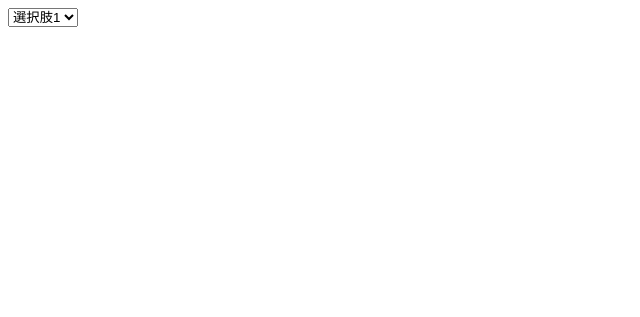
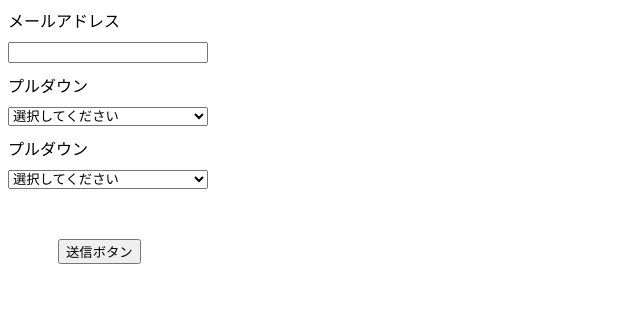
Before and after one commit to negi524/html-validation-recipe, a website: page index.html in a window 1280 px wide. Shown: the whole page, without its empty margins (0-640 px from the left). Drawn offline with Linux system fonts and the light colour scheme.

Commit message:
feat: サンプル実装

```diff
--- a/index.html
+++ b/index.html
@@ -3,15 +3,32 @@
 <head>
   <meta charset="UTF-8">
   <meta name="viewport" content="width=device-width, initial-scale=1.0">
+  <link rel="stylesheet" href="style.css">
   <title>Document</title>
 </head>
 <body>
-  <form>
-    <select name="sample-pulldown">
-      <option>選択肢1</option>
-      <option>選択肢2</option>
-      <option>選択肢3</option>
-    </select>
-  </form>
+  <div class="wrapper">
+    <form>
+      <div class="form-container">
+        <label>メールアドレス</label>
+        <input type="email" required />
+        <label>プルダウン</label>
+        <select name="sample-pulldown" required>
+          <option value="">選択してください</option>
+          <option value="1">選択肢1</option>
+          <option value="2">選択肢2</option>
+          <option value="3">選択肢3</option>
+        </select>
+        <label>プルダウン</label>
+        <select name="sample-pulldown" required>
+          <option value="">選択してください</option>
+          <option value="1">選択肢1</option>
+          <option value="2">選択肢2</option>
+          <option value="3">選択肢3</option>
+        </select>
+      </div>
+      <button class="form-btn">送信ボタン</button>
+    </form>
+  </div>
 </body>
 </html>
--- a/mise.toml
+++ b/mise.toml
@@ -1,2 +1,6 @@
 [tools]
 "npm:http-server" = "latest"
+
+[tasks.dev]
+description = "start server."
+run = "http-server -o"
--- a/style.css
+++ b/style.css
@@ -0,0 +1,12 @@
+.wrapper {
+  max-width: 200px;
+}
+.form-container {
+  display: flex;
+  flex-direction: column;
+  gap: 10px;
+}
+
+.form-btn {
+  margin: 50px;
+}
```
